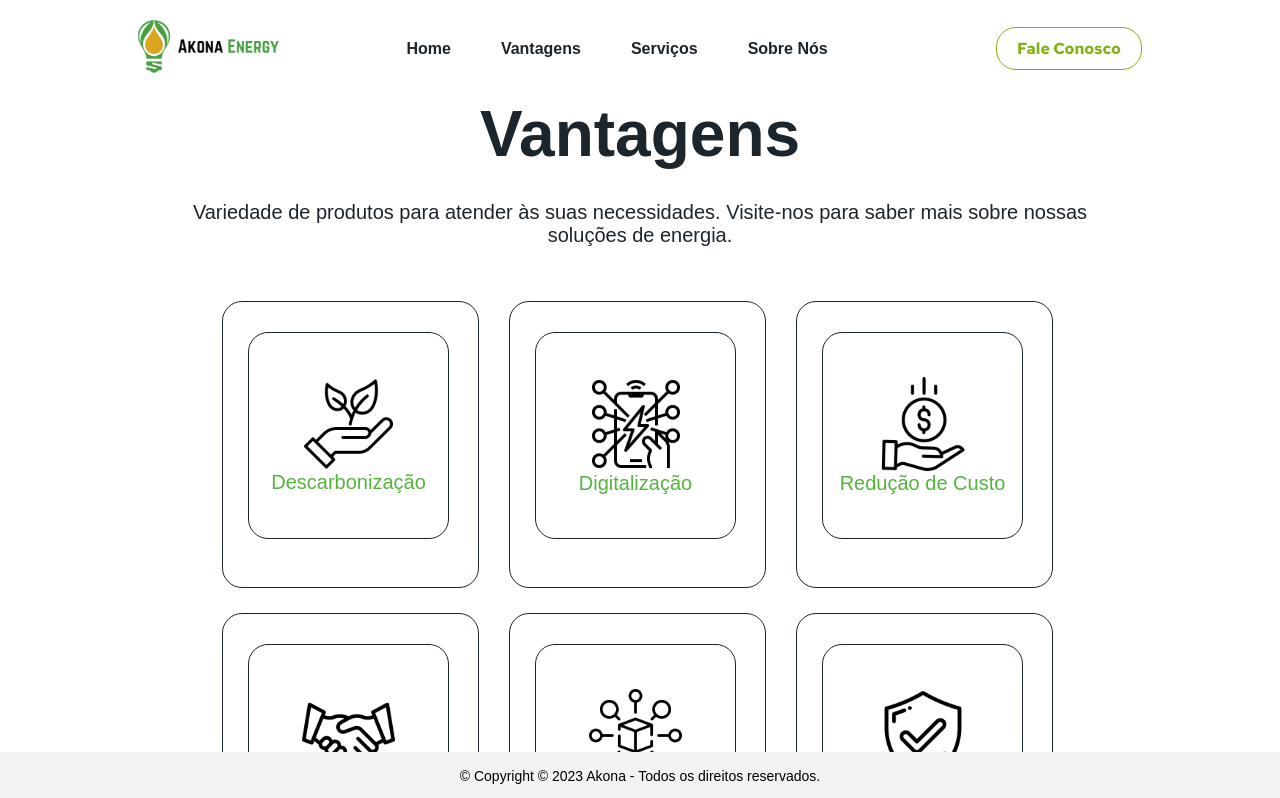
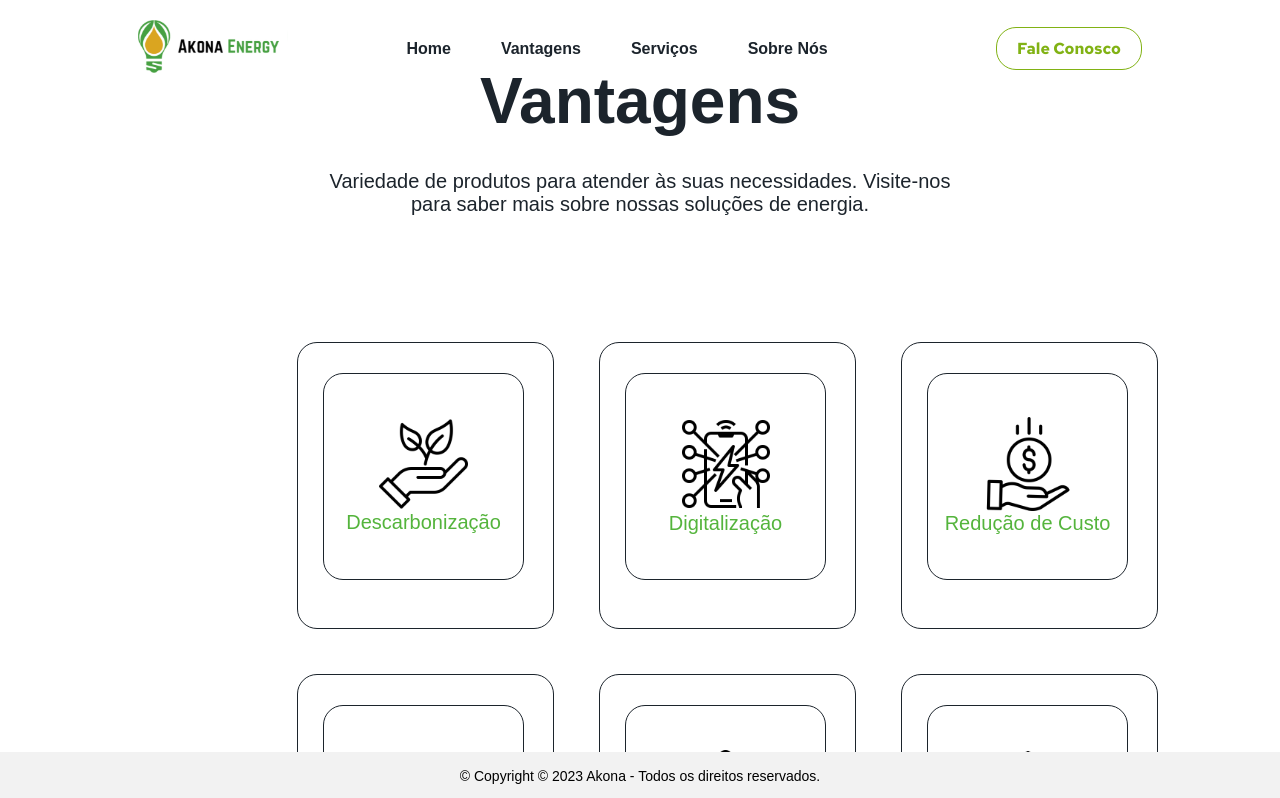
Before and after one commit to akona-energy-front/akona-front, a React (Vite) app: page /vantagens in a window 1280 px wide. Shown: the top 798 px of the page. Built offline with nearby package versions, Linux system fonts and the light colour scheme; the HTML template or start-up script is replaced by a standard one.

Commit message:
vantagens-review

```diff
--- a/src/components/Vantagens/Vantagens.css
+++ b/src/components/Vantagens/Vantagens.css
@@ -1,14 +1,32 @@
+body {
+  background-color: #fff;
+}
 
-  .third-text h1 {
+.text-center {
+  display: flex;
+  flex-direction: column;
+  align-items: center;
+  justify-content: center;
+  height: 100%;
+  text-align: center;
+}
+
+
+  .text-center h1 {
+    width: 361px;
+    height: 76px;
+    flex-shrink: 0;
     color: #1C242C;
     font-size: 64px;
     font-style: normal;
     font-weight: 700;
     line-height: normal;
-    text-align: center;
   }
 
-  .third-text p {
+  .text-center p {
+    width: 643px;
+    height: 118px;
+    flex-shrink: 0;
     color: #1C242C;
     text-align: center;
     font-size: 20px;
@@ -19,6 +37,13 @@
 
   .third-section {
     background-color: #fff;
+    margin-top: 30px;
+    display: flex;
+    flex-direction: column;
+    align-items: center;
+    justify-content: center;
+    text-align: center;
+    height: 100vh;
   }
 
 
@@ -29,7 +54,9 @@
 
     display: grid;
     grid-template-columns: repeat(3, 1fr);
-    gap: 25px;
+    gap: 45px;
+
+    margin-left: 150px;
   }
 
   .big-square{
@@ -40,6 +67,7 @@
     height: 287px;
     flex-shrink: 0;
     padding: 30px 25px;
+    transition: all ease 0.8s;
   }
 
   .small-square {
@@ -65,3 +93,7 @@
     font-weight: 400;
     line-height: normal;
   }
+
+  .big-square:hover {
+    scale: 1.1;
+  }
--- a/src/components/Vantagens/Vantagens.jsx
+++ b/src/components/Vantagens/Vantagens.jsx
@@ -9,7 +9,7 @@ import icon6 from "../../assets/icon6.svg";
 export default function Vantagens () {
     return(
         <section className="third-section">
-        <div className="third-text">
+        <div className="text-center">
           <h1>Vantagens</h1>
           <p>
             Variedade de produtos para atender às suas necessidades. Visite-nos
```
